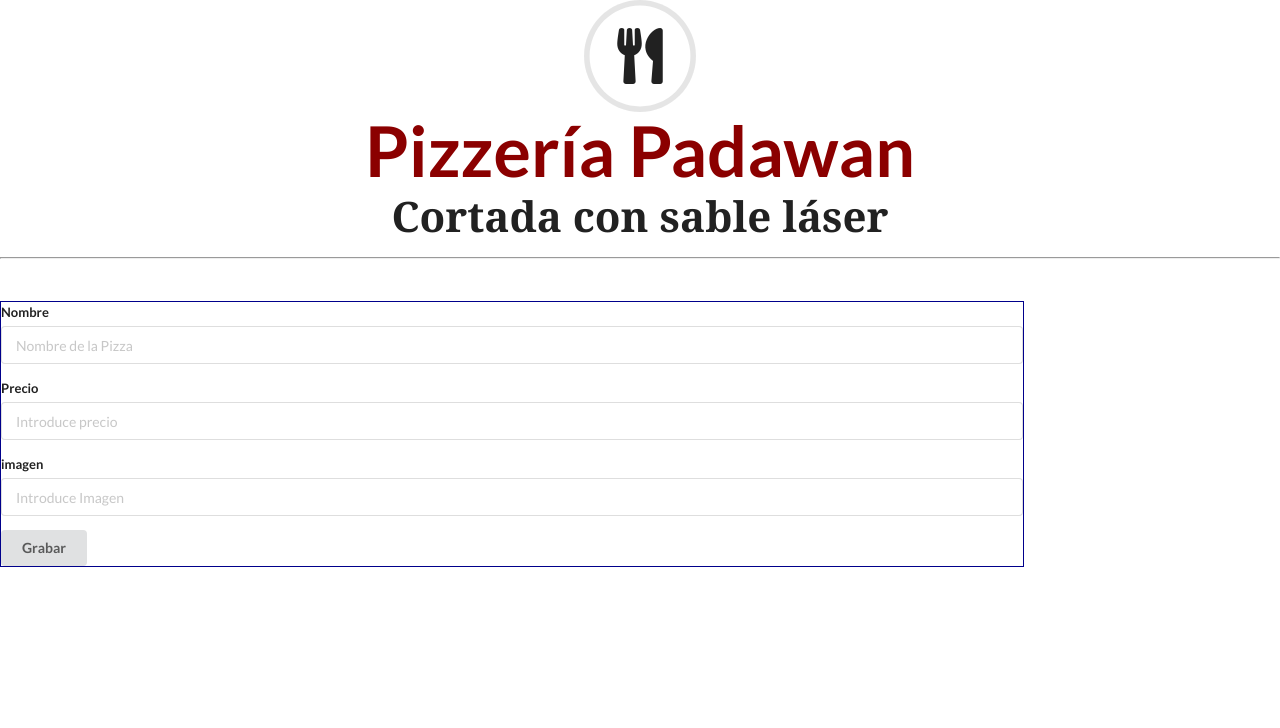
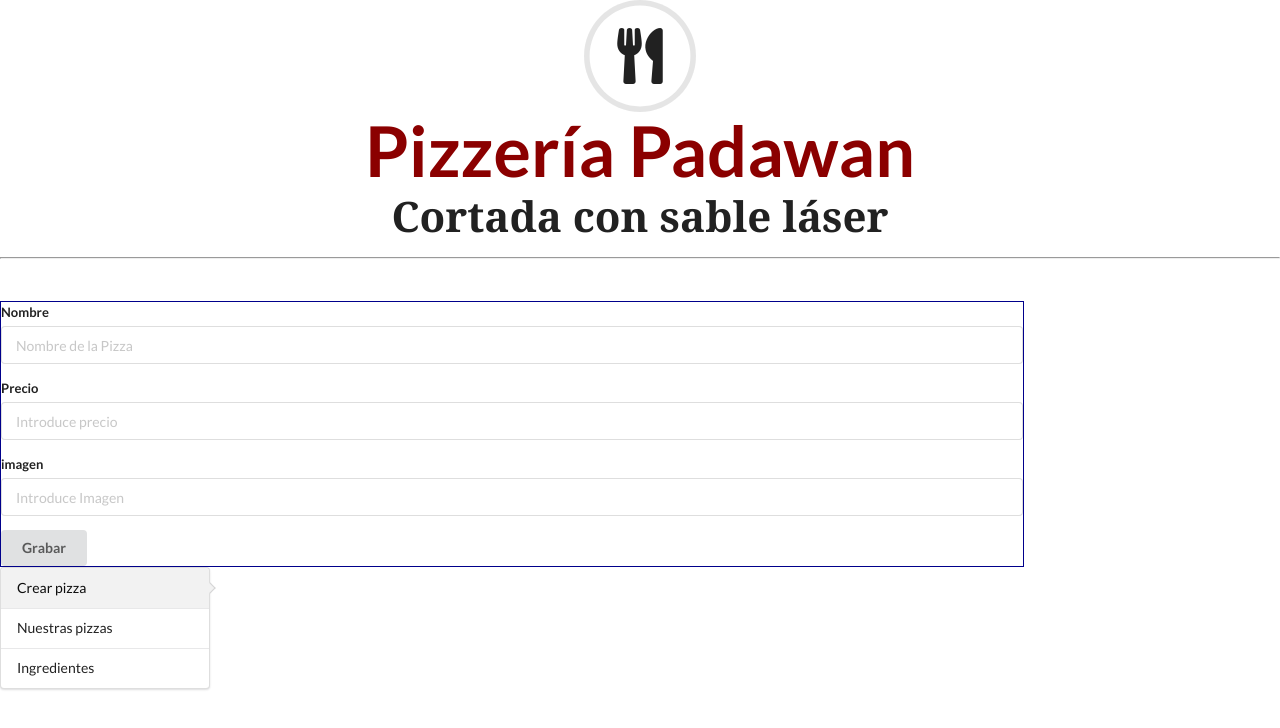
Before and after one commit to afoone/react-pizzeria-padawan, a React (Create React App) app: page /pizzas/add in a window 1280 px wide. Shown: the top 728 px of the page. Built offline with nearby package versions, Linux system fonts and the light colour scheme.

Commit message:
CreatePizzaPage y demás

```diff
--- a/src/App.js
+++ b/src/App.js
@@ -11,6 +11,7 @@ import ListaIngredientesPage from './pages/ListaIngredientesPage'
 // import Ingredientes from './components/Ingredientes'
 // import ListaIngredientes from './components/ListaIngredientes'
 // import ListaIngredientesPage from './pages/ListaIngredientesPage'
+import CrearPizzaPage from './pages/CrearPizzaPage'
 import {
   BrowserRouter as Router,
   Route
@@ -50,7 +51,7 @@ function App() {
         <Route exact path="/" component={ListaPizzasPage}></Route>
         <Route exact path="/pizzas" component={ListaPizzasPage}></Route>
         <Route exact path="/pizzas/add" component={AddPizza}></Route>
-        {/* <Route exact pathpizzas/add" component={AddPizzasPage}></Route> */}
+        <Route exact path= "/pizzas/add" component={CrearPizzaPage}></Route>
         <Route exact path="/ingredientes" component={ListaIngredientesPage}></Route>
       </Router>
     </div>
--- a/src/components/MenuLateral.js
+++ b/src/components/MenuLateral.js
@@ -3,6 +3,7 @@ import { Link } from 'react-router-dom'
 
 export const LISTA_PIZZAS = "ListaPizzas";
 export const ADD_PIZZAS = "AddPizza";
+export const INGREDIENTES ="ListaIngredientesPage";
 
 export class MenuLateral extends Component {
     render() {
@@ -17,7 +18,7 @@ export class MenuLateral extends Component {
                         class={this.props.active === LISTA_PIZZAS ? "active item" : "item"}>
                         Nuestras pizzas
                     </Link>
-                    <Link to="/ingredientes/" class="item">
+                    <Link to="/ingredientes/"class={this.props.active === INGREDIENTES ? "active item" : "item"}>
                         Ingredientes
                     </Link>
                 </div>
--- /dev/null
+++ b/src/pages/CrearPizzaPage.js
@@ -0,0 +1,19 @@
+import React from 'react'
+import MenuLateral, {ADD_PIZZAS} from '../components/MenuLateral'
+import addPizza from '../components/AddPizza'
+import './ListaPizzasPage.css'
+
+
+
+const CrearPizzaPage = () => {
+    return (
+        <div className="lista-pizzas-page">
+            <MenuLateral active={ADD_PIZZAS}></MenuLateral>
+            <addPizza/>
+
+
+        </div>
+    )
+}
+
+export default CrearPizzaPage
--- a/src/pages/ListaIngredientesPage.js
+++ b/src/pages/ListaIngredientesPage.js
@@ -1,5 +1,5 @@
 import React from 'react'
-import MenuLateral, {ADD_PIZZAS} from '../components/MenuLateral'
+import MenuLateral, {INGREDIENTES} from '../components/MenuLateral'
 import ListaIngredientes from '../components/ListaIngredientes'
 import './ListaPizzasPage.css'
 
@@ -8,7 +8,7 @@ import './ListaPizzasPage.css'
 const ListaIngredientesPage = () => {
     return (
         <div className="lista-pizzas-page">
-            <MenuLateral active={ADD_PIZZAS}></MenuLateral>
+            <MenuLateral active={INGREDIENTES}></MenuLateral>
             <ListaIngredientes></ListaIngredientes>
 
 
```
